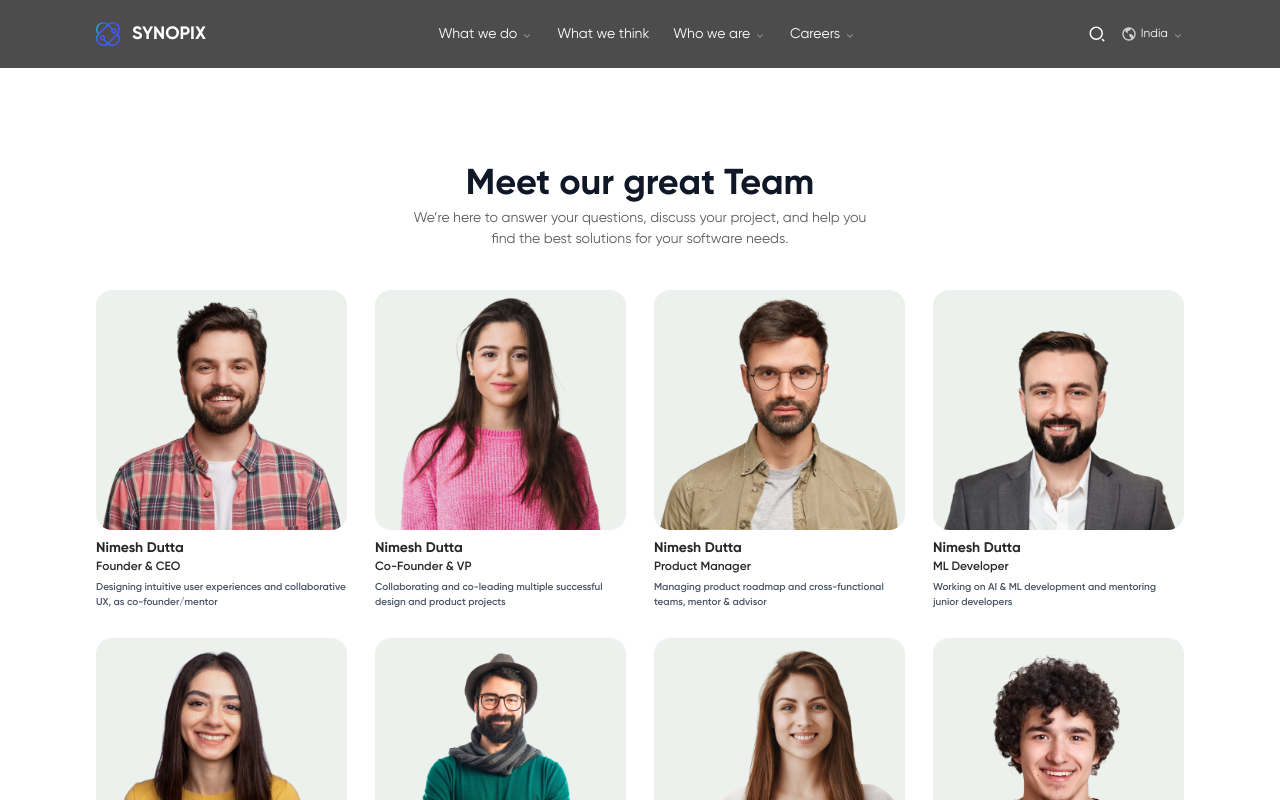
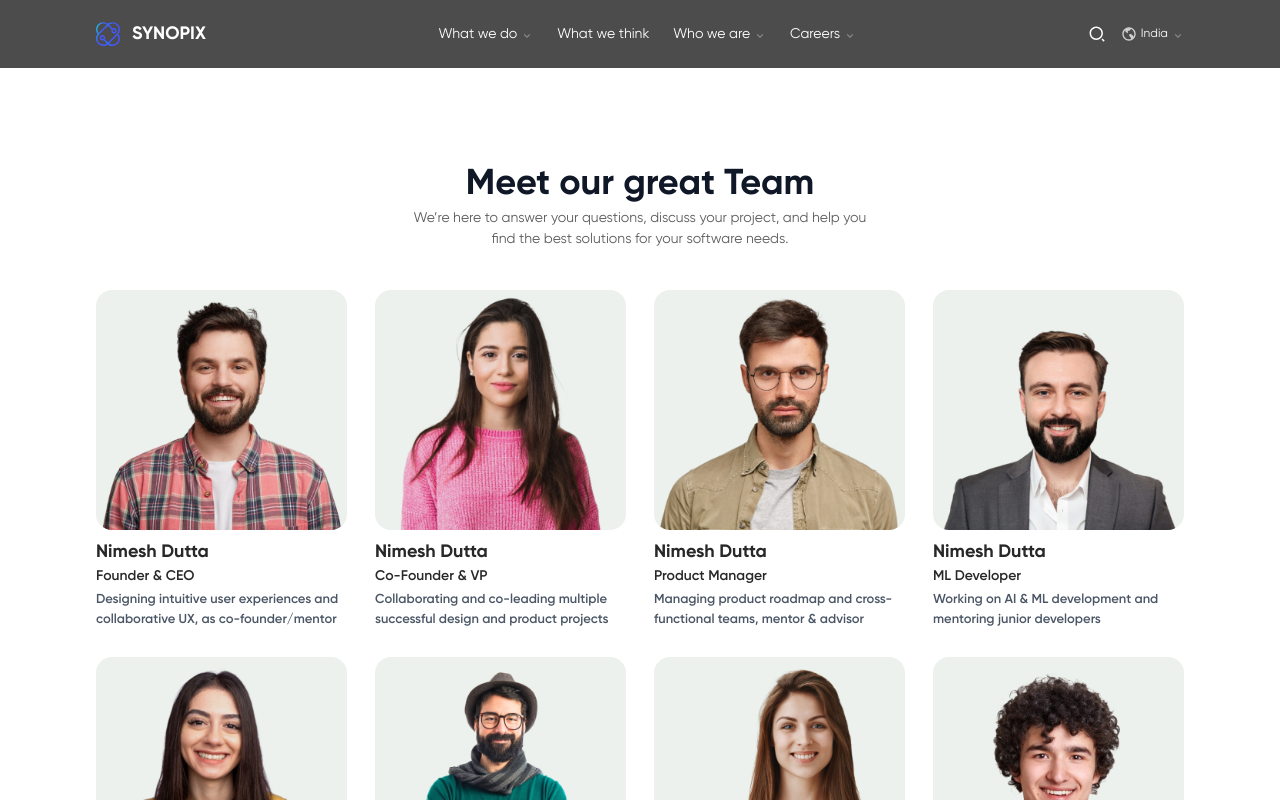
Before and after one commit to AjaySaini18/newWebsite, a React (Vite) app: page /team in a window 1280 px wide. Shown: the top 800 px of the page. Built offline with nearby package versions, Linux system fonts and the light colour scheme.

Commit message:
updation in font size of team page

```diff
--- a/src/components/TeamSection.jsx
+++ b/src/components/TeamSection.jsx
@@ -52,9 +52,9 @@ const TeamSection = () => {
               alt={member.name}
               className="w-full h-[240px] object-cover rounded-2xl mb-2"
             />
-            <h3 className="text-sm font-bold text-[#282828]">{member.name}</h3>
-            <p className="text-[12px] font-semibold text-[#282828]">{member.role}</p>
-            <p className="text-[10px] font-semibold text-gray-600 mt-1">{member.desc}</p>
+            <h3 className="text-lg font-bold text-[#282828]">{member.name}</h3>
+            <p className="text-sm font-semibold text-[#282828]">{member.role}</p>
+            <p className="text-[13px] font-semibold text-gray-600 mt-1">{member.desc}</p>
           </motion.div>
         ))}
       </div>
```
